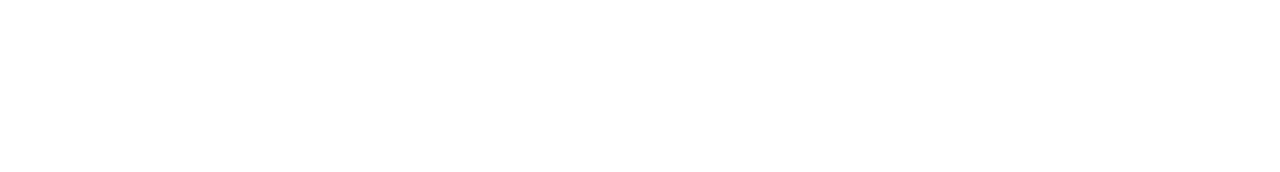
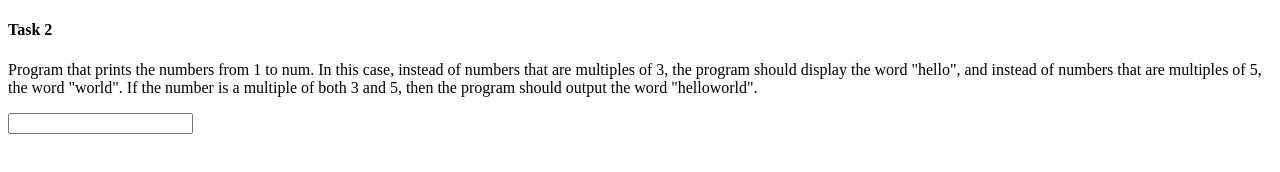
Before and after one commit to AdelinaWood/JavaScript-Exercises, a plain HTML site: page practice task #1/index.html in a window 1280 px wide. Drawn offline with Linux system fonts and the light colour scheme.

Commit message:
desided task

```diff
--- a/practice task #1/index.html
+++ b/practice task #1/index.html
@@ -4,10 +4,28 @@
     <meta charset="UTF-8">
     <meta http-equiv="X-UA-Compatible" content="IE=edge">
     <meta name="viewport" content="width=device-width, initial-scale=1.0">
-
+    <link src="./style.css">
 </head>
 <body>
+    <div class="container">
+        <h4>Task 2</h4>
+        <p>
+            Program that prints the numbers from 1 to num. In this case, instead of numbers
+            that are multiples of 3, the program should display the word "hello", and instead of numbers that are
+            multiples of 5, the word "world". If the number is a multiple of both 3 and 5, then the program should
+            output the word "helloworld".
+        </p>
+        <input type="number" id="num">
+    </div>
+
+
+
+
+
+
+
 
    <script src="./script.js"></script>
+   <script src="./task2.js"></script>
 </body>
 </html>
--- /dev/null
+++ b/practice task #1/style.css
@@ -0,0 +1,4 @@
+.container{
+    width: 900px;
+    margin: 0 auto;
+}
--- /dev/null
+++ b/practice task #1/task2.js
@@ -0,0 +1,4 @@
+const fizzBuzz = (num) => {
+    for (let i = 1; i < num;i++ )
+      console.log((i % 3 ? '' : 'fizz') + (i % 5 ? '' : 'buzz') || i);
+   };
```
